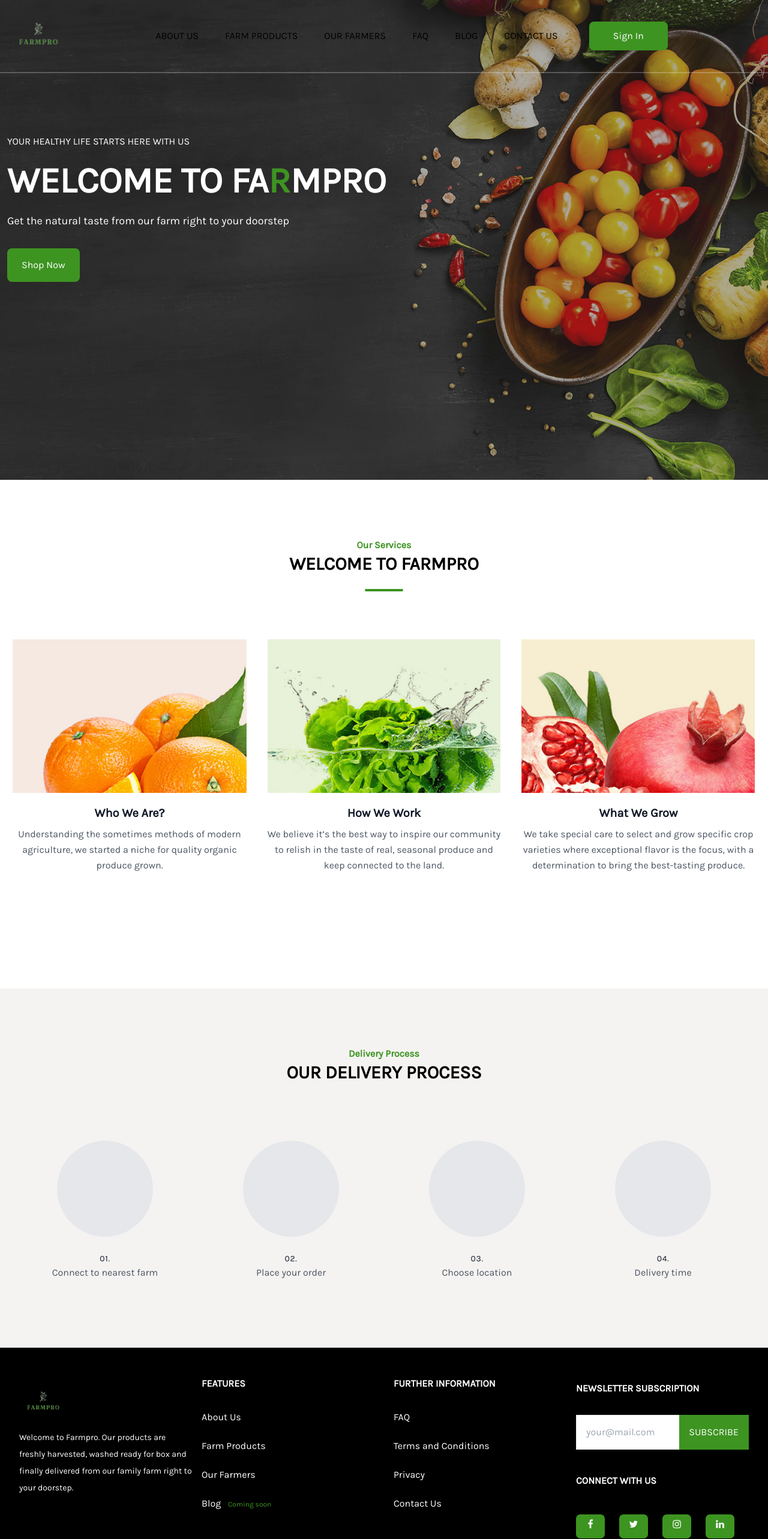
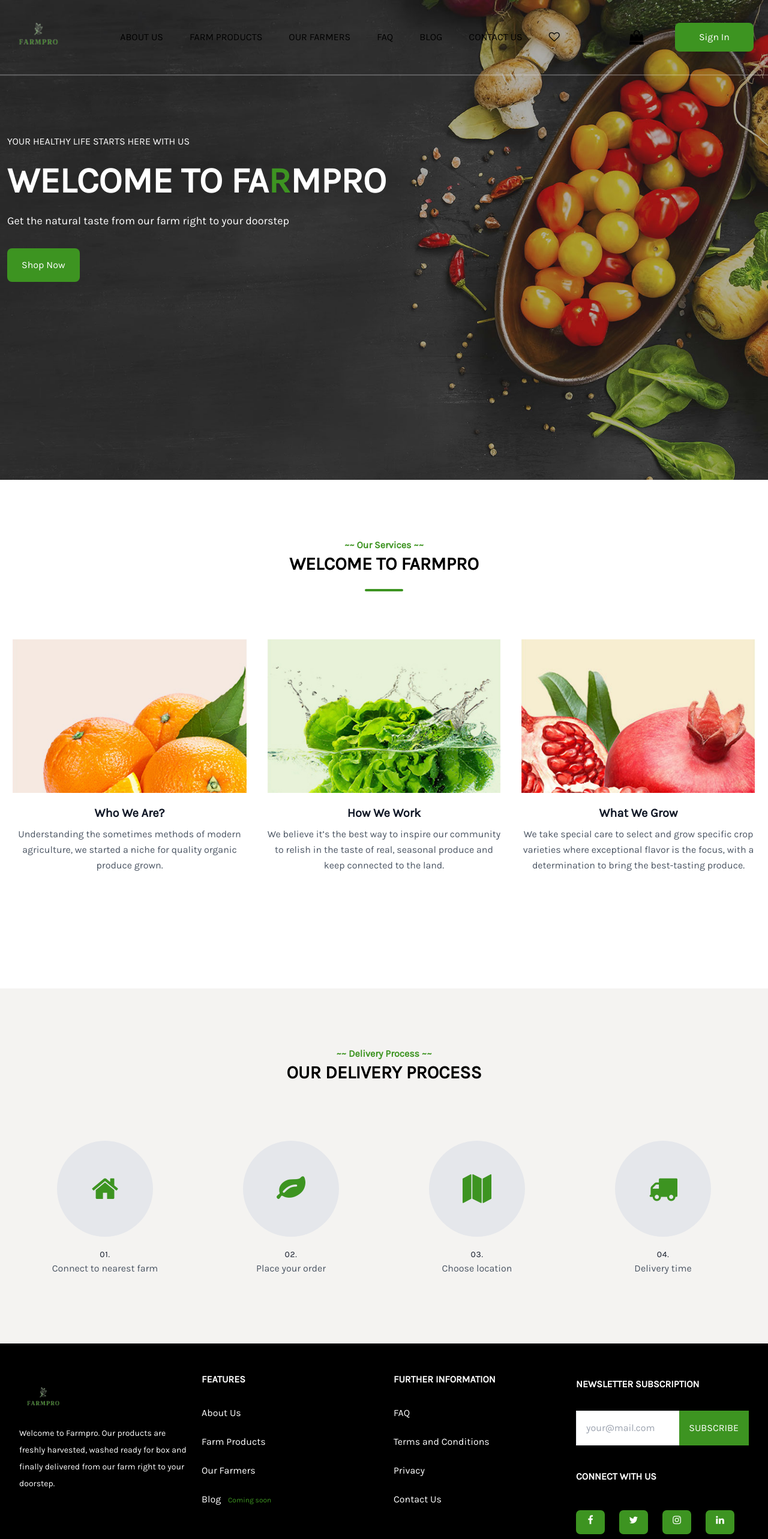
Before and after one commit to Emilsone/product, a Vue app: page / in a window 1280 px wide. Shown: the top 2566 px of the page at 60% size. Built offline with nearby package versions, Linux system fonts and the light colour scheme.

Commit message:
rename header and footer component

```diff
--- a/src/components/DeliveryPage.vue
+++ b/src/components/DeliveryPage.vue
@@ -5,19 +5,23 @@
         <p
           class="text-base leading-relaxed xl:w-2/4 lg:w-3/4 mx-auto text font-bold"
         >
-          Delivery Process
+          ~~ Delivery Process ~~
         </p>
         <h1 class="sm:text-3xl text-2xl font-bold title-font text-black mb-4">
           OUR DELIVERY PROCESS
         </h1>
-
       </div>
       <div class="flex flex-wrap justify-around md:justify-center">
         <div class="lg:w-1/4 w-5/6 lg:mb-0 mb-6 p-4">
           <div class="h-full text-center">
             <div
-              class="w-40 h-40 inline-flex items-center justify-center rounded-full bg-gray-200 text-indigo-500 mb-5 flex-shrink-0"
-            ></div>
+              class=" icon-bg w-40 h-40 inline-flex items-center justify-center rounded-full bg-gray-200 icon mb-5 flex-shrink-0"
+            >
+              <i
+                class="fa fa-home align-center flex justify-center"
+                aria-hidden="true"
+              ></i>
+            </div>
 
             <h2
               class="text-gray-900 font-medium title-font tracking-wider text-sm"
@@ -30,8 +34,13 @@
         <div class="lg:w-1/4 w-5/6 lg:mb-0 mb-6 p-4">
           <div class="h-full text-center">
             <div
-              class="w-40 h-40 inline-flex items-center justify-center rounded-full bg-gray-200 text-indigo-500 mb-5 flex-shrink-0"
-            ></div>
+              class=" icon-bg w-40 h-40 inline-flex items-center justify-center rounded-full bg-gray-200 icon mb-5 flex-shrink-0"
+            >
+              <i
+                class="fa fa-leaf align-center flex justify-center"
+                aria-hidden="true"
+              ></i>
+            </div>
             <h2
               class="text-gray-900 font-medium title-font tracking-wider text-sm"
             >
@@ -43,8 +52,13 @@
         <div class="lg:w-1/4 w-5/6 lg:mb-0 mb-6 p-4 md:mx-auto">
           <div class="h-full text-center">
             <div
-              class="w-40 h-40 inline-flex items-center justify-center rounded-full bg-gray-200 text-indigo-500 mb-5 flex-shrink-0"
-            ></div>
+              class=" icon-bg w-40 h-40 inline-flex items-center justify-center rounded-full bg-gray-200 icon mb-5 flex-shrink-0"
+            >
+              <i
+                class="fa fa-map align-center flex justify-center"
+                aria-hidden="true"
+              ></i>
+            </div>
 
             <h2
               class="text-gray-900 font-medium title-font tracking-wider text-sm"
@@ -57,8 +71,13 @@
         <div class="lg:w-1/4 w-5/6 lg:mb-0 p-4 md:mx-auto">
           <div class="h-full text-center">
             <div
-              class="w-40 h-40 inline-flex items-center justify-center rounded-full bg-gray-200 text-indigo-500 mb-5 flex-shrink-0"
-            ></div>
+              class=" icon-bg w-40 h-40 inline-flex items-center justify-center rounded-full bg-gray-200 icon mb-5 flex-shrink-0"
+            >
+              <i
+                class="fa fa-truck align-center  flex justify-center"
+                aria-hidden="true"
+              ></i>
+            </div>
 
             <h2
               class="text-gray-900 font-medium title-font tracking-wider text-sm"
@@ -81,4 +100,14 @@ export default {
 .bg-section {
   background-color: #f4f3f1;
 }
+.icon{
+  color: #3d9421;
+  font-size:3rem;
+}
+.icon-bg:hover{
+ background-color: #3d9421;
+  font-size:2rem;
+  color:#ffff;
+  border: 10px solid #f4f3f1;
+}
 </style>
--- a/src/components/FooterLogo.vue
+++ b/src/components/FooterLogo.vue
@@ -7,7 +7,7 @@
     />
     <p class="leading-7 text-sm  py-2">
       Welcome to Farmpro. Our products are freshly harvested, washed ready for
-      box and finally delivered from our family farm right to your doorstep.
+      box and finally delivered from our  farm right to your doorstep.
     </p>
   </div>
 </template>
--- a/src/components/HeaderLogo.vue
+++ b/src/components/HeaderLogo.vue
@@ -2,7 +2,7 @@
   <div class="">
     <img
       alt="logo image"
-      class="w-24 h-24 mb-2 "
+      class="w-24 h-24 mb-3 "
       src="../assets/farm-logo.png"
     />
   </div>
--- a/src/components/HowWeWork.vue
+++ b/src/components/HowWeWork.vue
@@ -5,7 +5,7 @@
         <p
           class="text-base leading-relaxed xl:w-2/4 lg:w-3/4 mx-auto text font-bold"
         >
-          Our Services
+          ~~ Our Services ~~
         </p>
         <h1 class="sm:text-3xl text-2xl font-bold title-font text-black mb-4">
           WELCOME TO FARMPRO
--- a/src/components/Footer.vue
+++ b/src/components/TheFooter.vue
@@ -63,17 +63,29 @@
           <div class="pt-10">
             <p class="uppercase md:mb-6 font-bold">Connect with us</p>
             <ul class="list-reset mb-6 py-3">
-              <li class="mt-2 inline-block mr-4 md:mr-6  w-12 span h-10  py-2">
-                <i class="fa fa-facebook align-center flex justify-center" aria-hidden="true"></i>
+              <li class="mt-2 inline-block mr-4 md:mr-6 w-12 span h-10 py-2">
+                <i
+                  class="fa fa-facebook align-center flex justify-center"
+                  aria-hidden="true"
+                ></i>
               </li>
-              <li class="mt-2 inline-block mr-4 md:mr-6  w-12 span h-10  py-2">
-                <i class="fa fa-twitter align-center flex justify-center" aria-hidden="true"></i>
+              <li class="mt-2 inline-block mr-4 md:mr-6 w-12 span h-10 py-2">
+                <i
+                  class="fa fa-twitter align-center flex justify-center"
+                  aria-hidden="true"
+                ></i>
               </li>
-              <li class="mt-2 inline-block mr-4 md:mr-6  w-12 span h-10  py-2">
-               <i class="fa fa-instagram align-center flex justify-center" aria-hidden="true"></i>
+              <li class="mt-2 inline-block mr-4 md:mr-6 w-12 span h-10 py-2">
+                <i
+                  class="fa fa-instagram align-center flex justify-center"
+                  aria-hidden="true"
+                ></i>
               </li>
-              <li class="mt-2 inline-block mr-4 md:mr-6  w-12 span h-10  py-2">
-                <i class="fa fa-linkedin align-center flex justify-center" aria-hidden="true"></i>
+              <li class="mt-2 inline-block mr-3 md:mr-6 w-12 span h-10 py-2">
+                <i
+                  class="fa fa-linkedin align-center flex justify-center"
+                  aria-hidden="true"
+                ></i>
               </li>
             </ul>
           </div>
@@ -88,7 +100,7 @@
 import FooterLogo from "@/components/FooterLogo";
 // import FooterInfo from "@/components/FooterInfo";
 export default {
-  name: "Footer",
+  name: "TheFooter",
   components: {
     FooterLogo,
     // FooterInfo,
@@ -114,6 +126,6 @@ export default {
 .span {
   background-color: #3d9421;
   color: white;
-  border-radius: 7px ;
+  border-radius: 7px;
 }
 </style>
--- a/src/components/NavBar.vue
+++ b/src/components/TheHeader.vue
@@ -31,26 +31,26 @@
 
       <div
         :class="navContentClassList"
-        class="w-full flex-grow lg:flex lg:items-center lg:w-auto lg:block mt-2 lg:mt-0 bg-white lg:bg-transparent  text-black p-4 lg:p-0 z-20"
+        class="w-full flex-grow lg:flex lg:items-center lg:w-auto lg:block mt-2 lg:mt-0 bg-white lg:bg-transparent text-black p-4 lg:p-0 z-20"
       >
         <ul class="list-reset lg:flex justify-center flex-1 items-center">
           <li class="mr-3">
             <a
-              class="inline-block  no-underline hover:text-gray-800 hover:text-underline py-2 px-4"
+              class="inline-block no-underline hover:text-gray-800 hover:text-underline py-2 px-4"
               href="#"
               ><router-link to="/">ABOUT US </router-link></a
             >
           </li>
           <li class="mr-3">
             <a
-              class="inline-block  no-underline hover:text-gray-800 hover:text-underline py-2 px-4"
+              class="inline-block no-underline hover:text-gray-800 hover:text-underline py-2 px-4"
               href="#"
               ><router-link to="/">FARM PRODUCTS </router-link></a
             >
           </li>
           <li class="mr-3">
             <a
-              class="inline-block  no-underline hover:text-gray-800 hover:text-underline py-2 px-4"
+              class="inline-block no-underline hover:text-gray-800 hover:text-underline py-2 px-4"
               href="#"
               ><router-link to="/"
                 >OUR FARMERS <i class="icon-map"></i></router-link
@@ -58,27 +58,48 @@
           </li>
           <li class="mr-3">
             <a
-              class="inline-block  no-underline hover:text-gray-800 hover:text-underline py-2 px-4"
+              class="inline-block no-underline hover:text-gray-800 hover:text-underline py-2 px-4"
               href="#"
               ><router-link to="/">FAQ <i class="icon-map"></i></router-link
             ></a>
           </li>
           <li class="mr-3">
             <a
-              class="inline-block  no-underline hover:text-gray-800 hover:text-underline py-2 px-4"
+              class="inline-block no-underline hover:text-gray-800 hover:text-underline py-2 px-4"
               href="#"
               ><router-link to="/">BLOG</router-link></a
             >
           </li>
           <li class="mr-3">
             <a
-              class="inline-block  no-underline hover:text-gray-800 hover:text-underline py-2 px-4"
+              class="inline-block no-underline hover:text-gray-800 hover:text-underline py-2 px-4"
               href="#"
               ><router-link to="/contact">CONTACT US</router-link></a
             >
           </li>
+          <li class="mr-3">
+            <a
+              class="inline-block no-underline hover:text-gray-800 hover:text-underline py-2 px-4"
+              href="#"
+              ><router-link to="/contact">
+                <i class="fa fa-heart-o text-lg" aria-hidden="true"></i></router-link
+            ></a>
+          </li>
+        </ul>
+        <ul class="list-reset lg:flex   items-center">
+          <li class="mr-3">
+            <a
+              class="inline-block no-underline hover:text-gray-800 hover:text-underline py-2 px-4"
+              href="#"
+              ><router-link to="/contact">
+                <i
+                  class="fa fa-shopping-bag text-2xl"
+                  aria-hidden="true"
+                ></i></router-link
+            ></a>
+          </li>
 
-          <li class="mr-3">
+          <li class="">
             <a
               class="inline-block text-white shadow-2xl btn-sign px-10 no-underline hover:text-underline py-3 md:mx-6"
               href="#"
@@ -97,7 +118,7 @@ import HeaderLogo from "@/components/HeaderLogo";
 // import database from "../services/database";
 
 export default {
-  name: "NavBar",
+  name: "TheHeader",
   components: {
     logo: HeaderLogo,
   },
@@ -129,10 +150,7 @@ export default {
     },
   },
   methods: {
-    // async logOut() {
-    //   await database.logOut();
-    //   this.$router.push("/");
-    // },
+
     onClick() {
       this.isOpen = false;
     },
--- a/src/views/Home.vue
+++ b/src/views/Home.vue
@@ -1,28 +1,28 @@
 <template>
   <main class="text-white hero-section">
-    <NavBar />
+    <TheHeader />
     <Hero />
     <HowWeWork />
     <DeliveryPage />
     <DownloadApp />
-    <Footer />
+    <TheFooter />
   </main>
 </template>
 <script>
-import NavBar from "@/components/NavBar.vue";
+import TheHeader from "@/components/TheHeader.vue";
 import Hero from "@/components/Hero.vue";
 import HowWeWork from "@/components/HowWeWork.vue";
 import DeliveryPage from "@/components/DeliveryPage.vue";
 import DownloadApp from "@/components/DownloadApp.vue";
-import Footer from "@/components/Footer.vue";
+import TheFooter from "@/components/TheFooter.vue";
 export default {
   components: {
-    NavBar,
+    TheHeader,
     Hero,
     HowWeWork,
     DeliveryPage,
     DownloadApp,
-    Footer,
+    TheFooter,
   },
 };
 </script>
```
